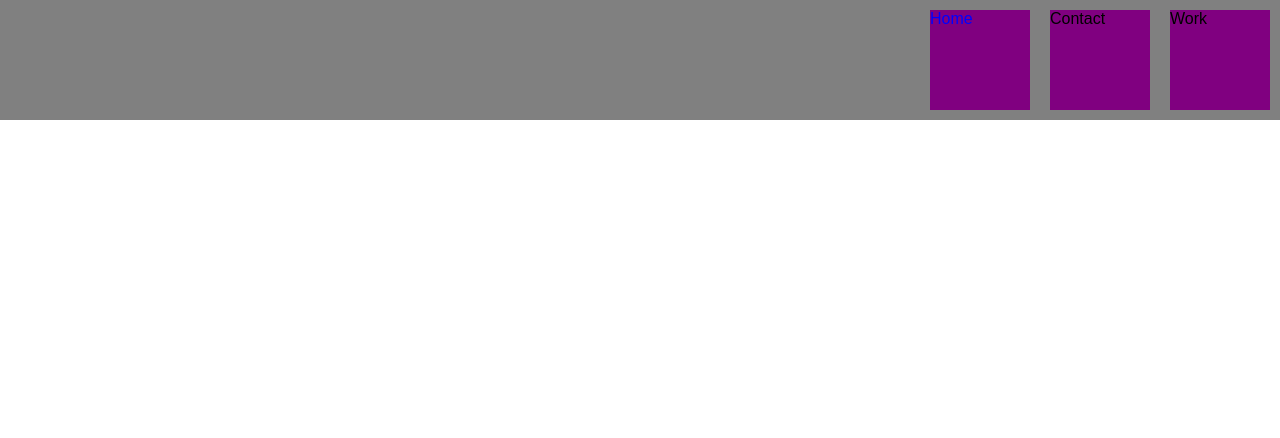
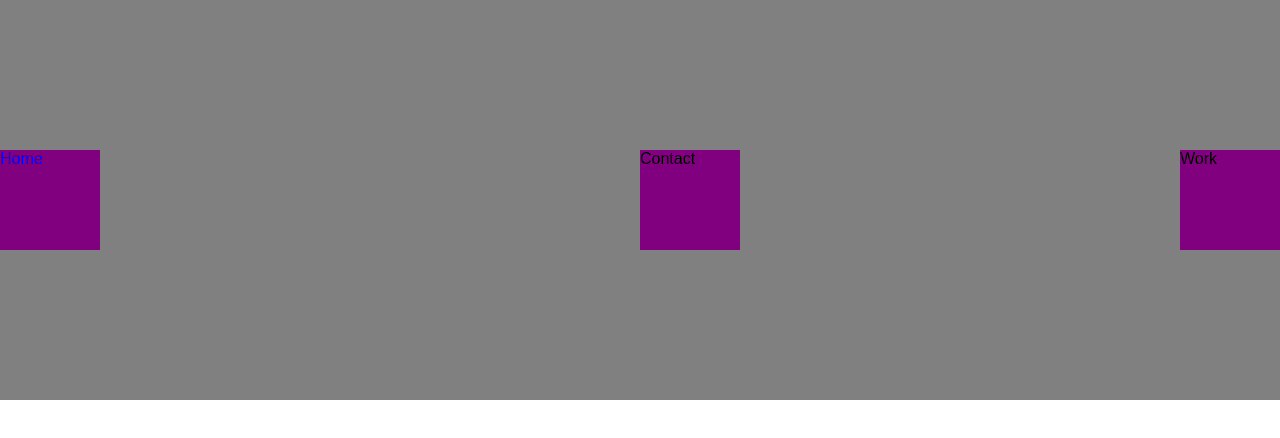
Before and after one commit to lofiscript/nextjs-practice, a plain HTML site: page index.html in a window 1280 px wide. Drawn offline with Linux system fonts and the light colour scheme.

Commit message:
Remove header, remove clutter in css, learn how to space accurately using margin-right

```diff
--- a/index.html
+++ b/index.html
@@ -8,12 +8,10 @@
     <title>Document</title>
 </head>
 <body>
-    <header>
         <div class="flex-container">
             <div class="item">Home</div>
             <div class="item">Contact</div>
             <div class="item">Work</div>
         </div>
-    </header>
 </body>
 </html>
--- a/style.css
+++ b/style.css
@@ -9,24 +9,31 @@ body {
     font-family: Arial, Helvetica, sans-serif;
 }
 
-/*ul {
-    color: white;
-    list-style: none;
-} */
+.flex-container {
+    height: 400px;
+    display: flex;
+    background-color: grey;
+    justify-content: space-between;
+    align-items: center;
 
-.flex-container {
-    display: flex;
-    background: grey;
-    justify-content: end;
 }
 
 .item {
     width: 100px;
     height: 100px;
     background: purple;
-    margin:10px;
 }
 
 .item:nth-of-type(1) {
     color: blue;
+    margin-right: 100px;
 }
+
+.item:nth-of-type(2) {
+
+
+}
+
+.item:nth-of-type(3) {
+
+}
```
